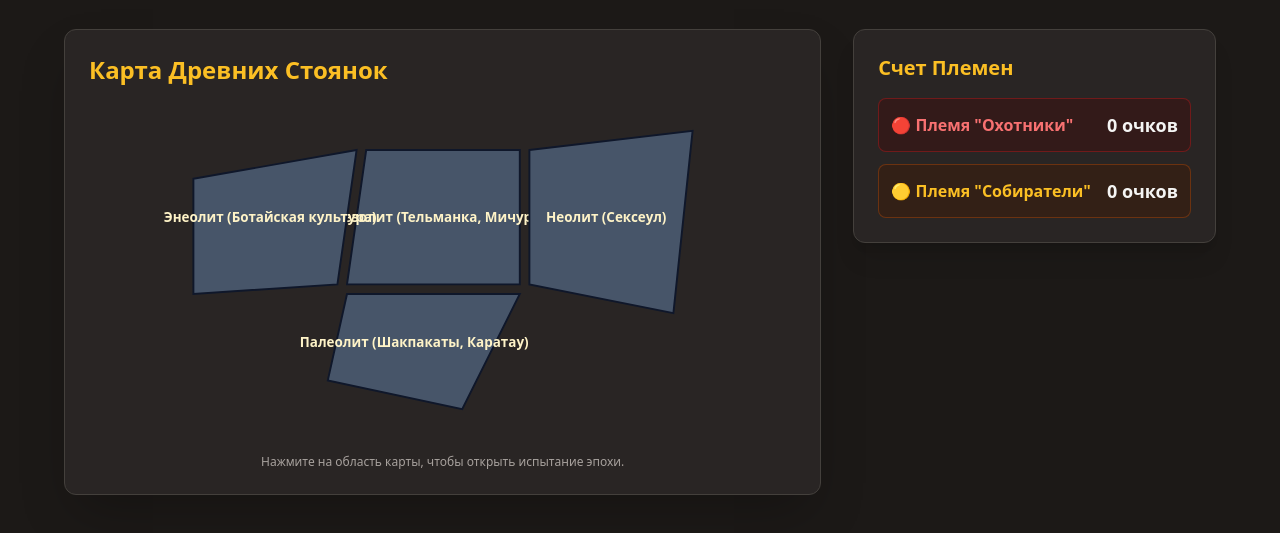
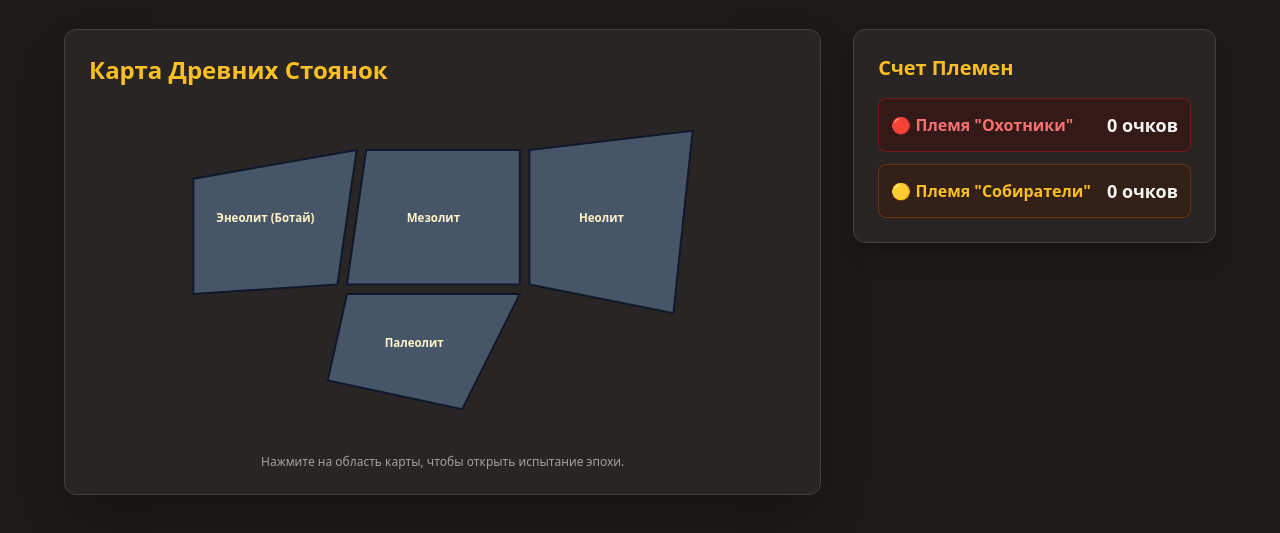
Before and after one commit to bekssona/kz-history, a plain HTML site: page index.html in a window 1280 px wide. Shown: the part 99-632 px from the top of the page. Drawn offline with nearby package versions, Linux system fonts and the light colour scheme.

Commit message:
Refactor index.html for improved readability
Removed comments and adjusted text elements for clarity.

```diff
--- a/index.html
+++ b/index.html
@@ -4,7 +4,6 @@
   <meta charset="UTF-8">
   <meta name="viewport" content="width=device-width, initial-scale=1.0">
   <title>Stone Age in Kazakhstan — Игра с ИИ</title>
-  <!-- Tailwind CSS -->
   <script src="https://cdn.tailwindcss.com"></script>
   <style>
     .land {
@@ -18,7 +17,13 @@
       fill: #64748b;
       filter: drop-shadow(0 0 10px rgba(251, 191, 36, 0.5));
     }
+    /* Запрещаем тексту перехватывать клики мыши */
+    svg text {
+      pointer-events: none;
+      user-select: none;
+    }
   </style>
+  <script src="./script.js" defer></script>
 </head>
 <body class="bg-stone-900 text-stone-100 font-sans min-h-screen p-6">
 
@@ -37,23 +42,25 @@
         <svg id="stone-age-map" viewBox="0 0 600 350" class="w-full h-auto max-w-xl">
           <!-- Палеолит -->
           <path id="paleolithic" class="land" d="M200 200 L380 200 L320 320 L180 290 Z" />
-          <text x="270" y="255" text-anchor="middle" fill="#fef3c7" class="font-bold text-sm pointer-events-none">Палеолит (Шакпакаты, Каратау)</text>
+          <text x="270" y="255" text-anchor="middle" fill="#fef3c7" class="font-bold text-xs">Палеолит</text>
 
           <!-- Мезолит -->
           <path id="mesolithic" class="land" d="M220 50 L380 50 L380 190 L200 190 Z" />
-          <text x="300" y="125" text-anchor="middle" fill="#fef3c7" class="font-bold text-sm pointer-events-none">Мезолит (Тельманка, Мичурин)</text>
+          <text x="290" y="125" text-anchor="middle" fill="#fef3c7" class="font-bold text-xs">Мезолит</text>
 
           <!-- Неолит -->
           <path id="neolithic" class="land" d="M390 50 L560 30 L540 220 L390 190 Z" />
-          <text x="470" y="125" text-anchor="middle" fill="#fef3c7" class="font-bold text-sm pointer-events-none">Неолит (Сексеул)</text>
+          <text x="465" y="125" text-anchor="middle" fill="#fef3c7" class="font-bold text-xs">Неолит</text>
 
           <!-- Энеолит -->
           <path id="eneolithic" class="land" d="M40 80 L210 50 L190 190 L40 200 Z" />
-          <text x="120" y="125" text-anchor="middle" fill="#fef3c7" class="font-bold text-sm pointer-events-none">Энеолит (Ботайская культура)</text>
+          <text x="115" y="125" text-anchor="middle" fill="#fef3c7" class="font-bold text-xs">Энеолит (Ботай)</text>
         </svg>
       </div>
       <p class="text-xs text-stone-400 mt-4 text-center">Нажмите на область карты, чтобы открыть испытание эпохи.</p>
     </section>
+
+    <!-- Игровой блок -->
     <section class="space-y-6">
       <div class="bg-stone-800 p-6 rounded-xl border border-stone-700 shadow-xl">
         <h2 class="text-xl font-bold mb-4 text-amber-400">Счет Племен</h2>
@@ -68,11 +75,13 @@
           </div>
         </div>
       </div>
+
       <div id="quiz-box" class="bg-stone-800 p-6 rounded-xl border border-amber-500/50 shadow-xl hidden">
         <span id="era-badge" class="inline-block px-2 py-1 text-xs font-bold bg-amber-500/20 text-amber-300 rounded mb-2"></span>
         <h3 id="quiz-title" class="text-lg font-bold text-stone-100 mb-2"></h3>
         <p id="quiz-question" class="text-sm mb-4 text-stone-300"></p>
         <div id="quiz-options" class="space-y-2 mb-4"></div>
+
         <div id="ai-essay-section" class="mt-6 pt-4 border-t border-stone-700">
           <div class="flex justify-between items-center mb-2">
             <span class="text-xs font-bold text-amber-400">🤖 ИИ-Наставник</span>
@@ -92,12 +101,9 @@
 
           <div id="ai-feedback" class="mt-3 p-3 bg-stone-900 border border-stone-700 rounded text-xs text-stone-300 hidden leading-relaxed whitespace-pre-line"></div>
         </div>
-
       </div>
-
     </section>
   </main>
 
-  <script src="script.js"></script>
 </body>
 </html>
```
